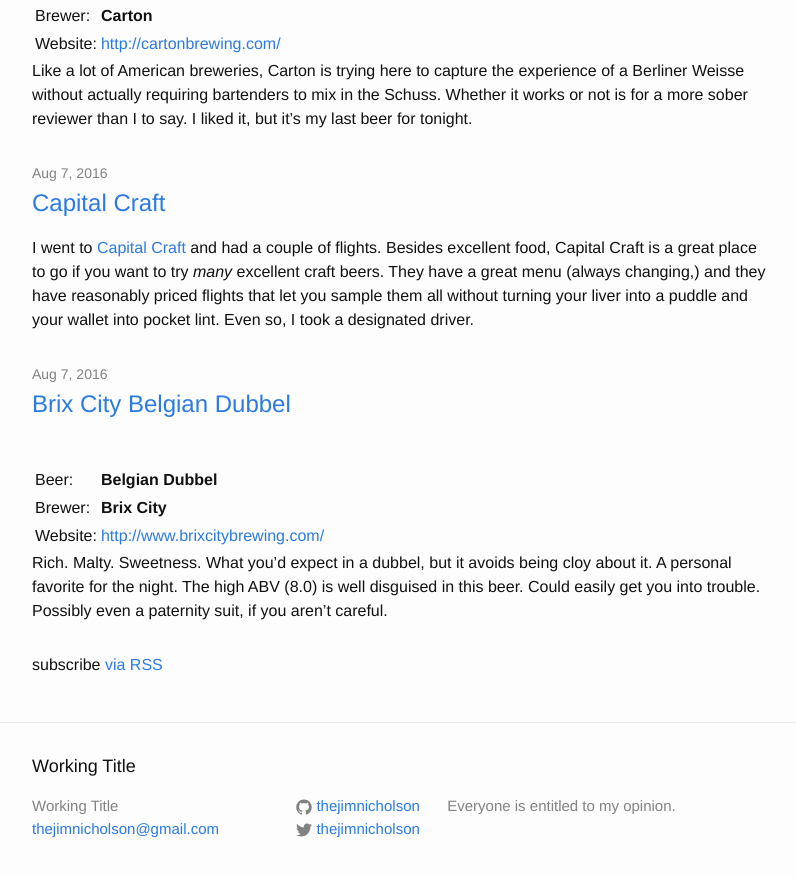
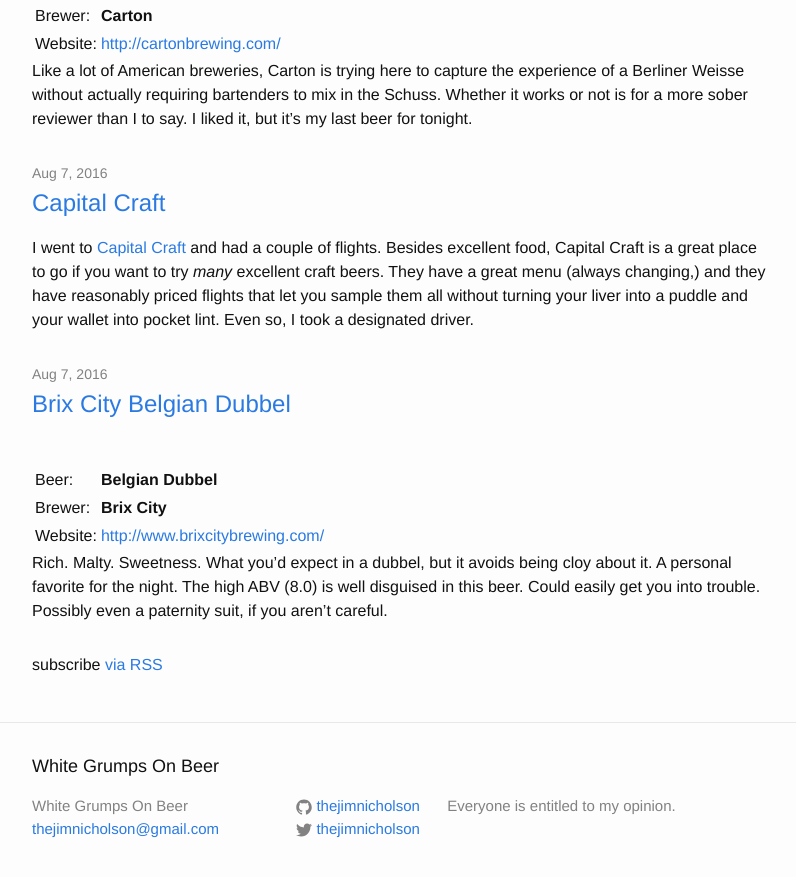
Before and after one commit to thejimnicholson/thejimnicholson.github.io, a Jekyll site: the page built from index.html, in a window 1280 px wide and 900 px high, scrolled down 5623 px. Shown: the top 877 px of the window, without its empty margins (238-1034 px from the left). Built offline with Jekyll 4.4.1, drawn with Linux system fonts in a browser that asks for light colours; Markdown is read by kramdown in place of the engine named in the settings; some of the changed text lies outside the part shown.

Commit message:
change name

```diff
--- a/_config.yml
+++ b/_config.yml
@@ -6,7 +6,7 @@
 # 'jekyll serve'. If you change this file, please restart the server process.
 
 # Site settings
-title: Working Title
+title: White Grumps On Beer
 email: thejimnicholson@gmail.com
 description: > # this means to ignore newlines until "baseurl"
   Everyone is entitled to my opinion.
```
